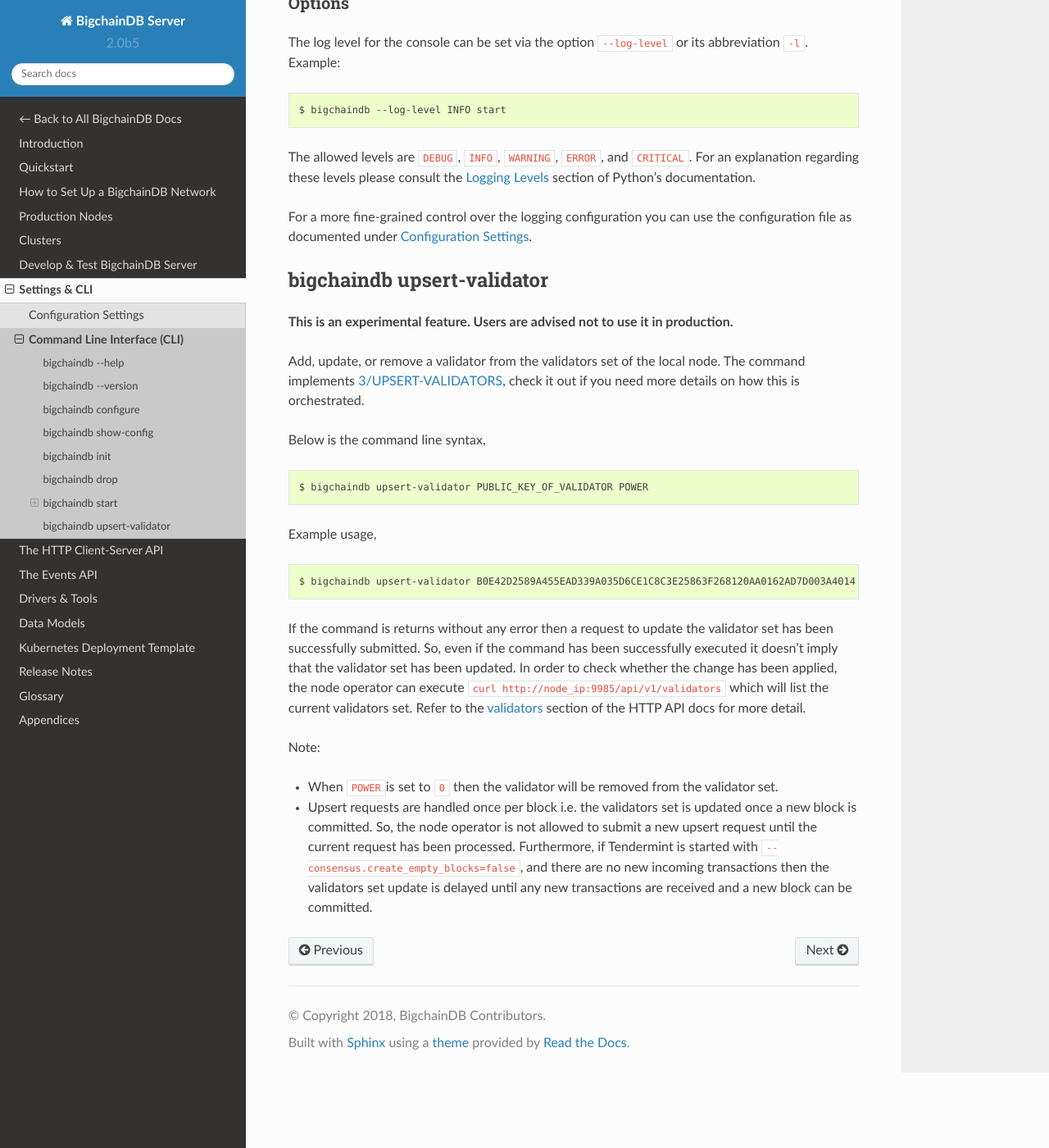
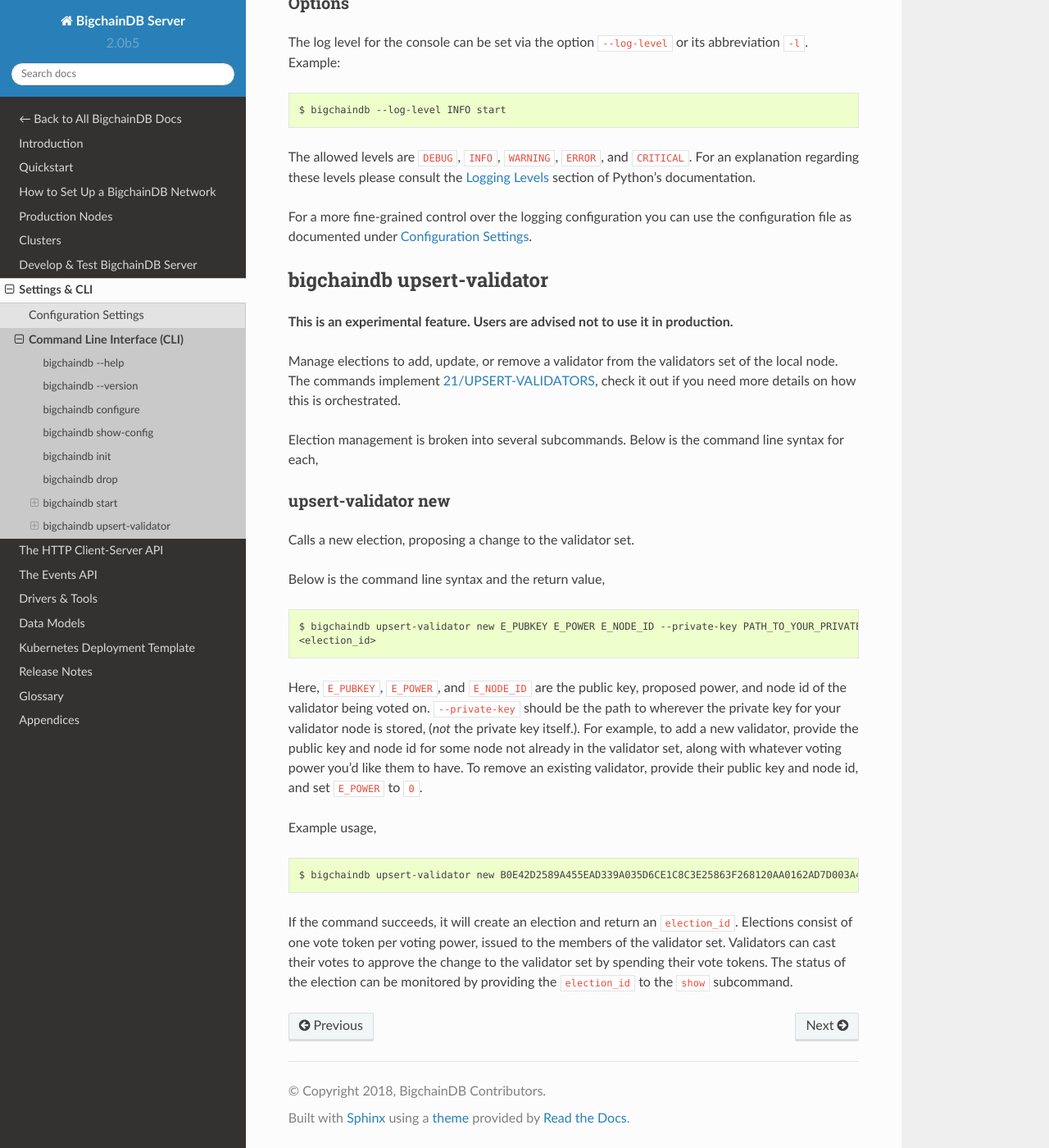
Before and after one commit to bigchaindb/bigchaindb, a Sphinx documentation site: the page built from docs/server/source/server-reference/bigchaindb-cli.md, in a window 1280 px wide and 1400 px high, scrolled down 1498 px. Shown: the whole window at 82% size. Built offline with Sphinx 7.4.7 and the Read the Docs theme 2.0.0, drawn with Linux system fonts in a browser that asks for light colours.

Commit message:
Problem: Changes to upsert-validator needed to be reflected in the docs
Solution: Wrote a section for `upsert-validator new`

````diff
--- a/docs/server/source/server-reference/bigchaindb-cli.md
+++ b/docs/server/source/server-reference/bigchaindb-cli.md
@@ -80,22 +80,27 @@
 **This is an experimental feature. Users are advised not to use it in production.**
 
 
-Add, update, or remove a validator from the validators set of the local node. The command implements [3/UPSERT-VALIDATORS](https://github.com/bigchaindb/BEPs/tree/master/3), check it out if you need more details on how this is orchestrated.
+Manage elections to add, update, or remove a validator from the validators set of the local node. The commands implement [21/UPSERT-VALIDATORS](https://github.com/bigchaindb/BEPs/tree/master/21), check it out if you need more details on how this is orchestrated.
 
-Below is the command line syntax,
+Election management is broken into several subcommands. Below is the command line syntax for each,
+
+#### upsert-validator new
+
+Calls a new election, proposing a change to the validator set.
+
+Below is the command line syntax and the return value,
 
 ```bash
-$ bigchaindb upsert-validator PUBLIC_KEY_OF_VALIDATOR POWER
+$ bigchaindb upsert-validator new E_PUBKEY E_POWER E_NODE_ID --private-key PATH_TO_YOUR_PRIVATE_KEY
+<election_id>
 ```
+
+Here, `E_PUBKEY`, `E_POWER`, and `E_NODE_ID` are the public key, proposed power, and node id of the validator being voted on. `--private-key` should be the path to wherever the private key for your validator node is stored, (*not* the private key itself.). For example, to add a new validator, provide the public key and node id for some node not already in the validator set, along with whatever voting power you'd like them to have. To remove an existing validator, provide their public key and node id, and set `E_POWER` to `0`.
 
 Example usage,
 
 ```bash
-$ bigchaindb upsert-validator B0E42D2589A455EAD339A035D6CE1C8C3E25863F268120AA0162AD7D003A4014 10
+$ bigchaindb upsert-validator new B0E42D2589A455EAD339A035D6CE1C8C3E25863F268120AA0162AD7D003A4014 1 12345 --private-key /home/user/.tendermint/config/priv_validator.json
 ```
 
-If the command is returns without any error then a request to update the validator set has been successfully submitted. So, even if the command has been successfully executed it doesn't imply that the validator set has been updated. In order to check whether the change has been applied, the node operator can execute `curl http://node_ip:9985/api/v1/validators` which will list the current validators set. Refer to the [validators](/http-client-server-api.html#validators) section of the HTTP API docs for more detail.
-
-Note:
-- When `POWER`is set to `0` then the validator will be removed from the validator set.
-- Upsert requests are handled once per block i.e. the validators set is updated once a new block is committed. So, the node operator is not allowed to submit a new upsert request until the current request has been processed. Furthermore, if Tendermint is started with `--consensus.create_empty_blocks=false`, and there are no new incoming transactions then the validators set update is delayed until any new transactions are received and a new block can be committed.
+If the command succeeds, it will create an election and return an `election_id`. Elections consist of one vote token per voting power, issued to the members of the validator set. Validators can cast their votes to approve the change to the validator set by spending their vote tokens. The status of the election can be monitored by providing the `election_id` to the `show` subcommand.
````
